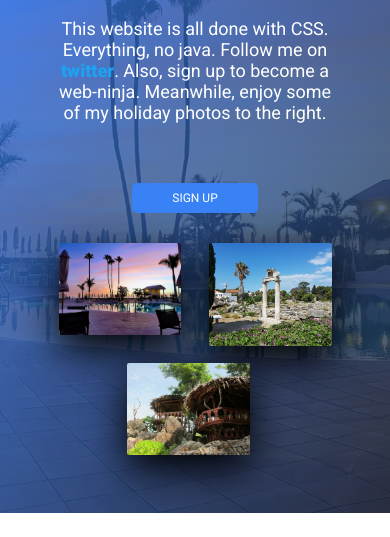
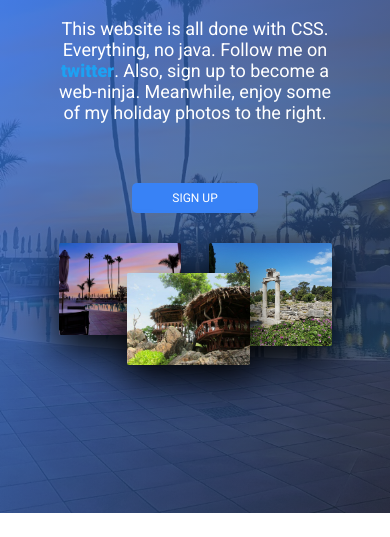
Before and after one commit to Sen-Nyin/odin-landing-page, a plain HTML site: page index.html in a window 390 px wide. Shown: the part 120-657 px from the top of the page. Drawn offline with Linux system fonts and the light colour scheme.

Commit message:
header photo 3 position edits

```diff
--- a/sass/base/_mediaq.scss
+++ b/sass/base/_mediaq.scss
@@ -7,20 +7,24 @@
     flex-direction: column;
   }
   .heading-primary--main {
-      font-size: 3rem;
-      padding: 20px;
+    font-size: 3rem;
+    padding: 20px;
   }
 
   .header-hero__text {
     flex: 1;
     padding-right: 0;
     text-align: center;
-}
-.photodisplay__photo--ph1 {
+  }
+  .photodisplay__photo--ph1 {
     left: 0;
     top: 3rem;
-}
+  }
 
+  .photodisplay__photo--ph3 {
+    left: 25%;
+    top: 6rem;
+  }
   .header-nav {
     padding: 0 0 0;
   }
```
Also changed, not shown: css/styles.css, 1 other file.
